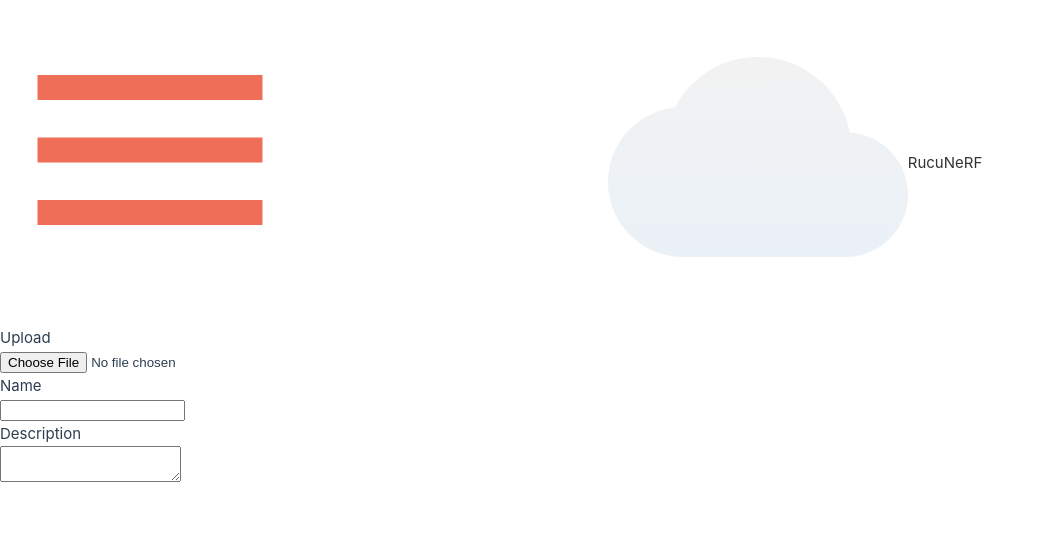
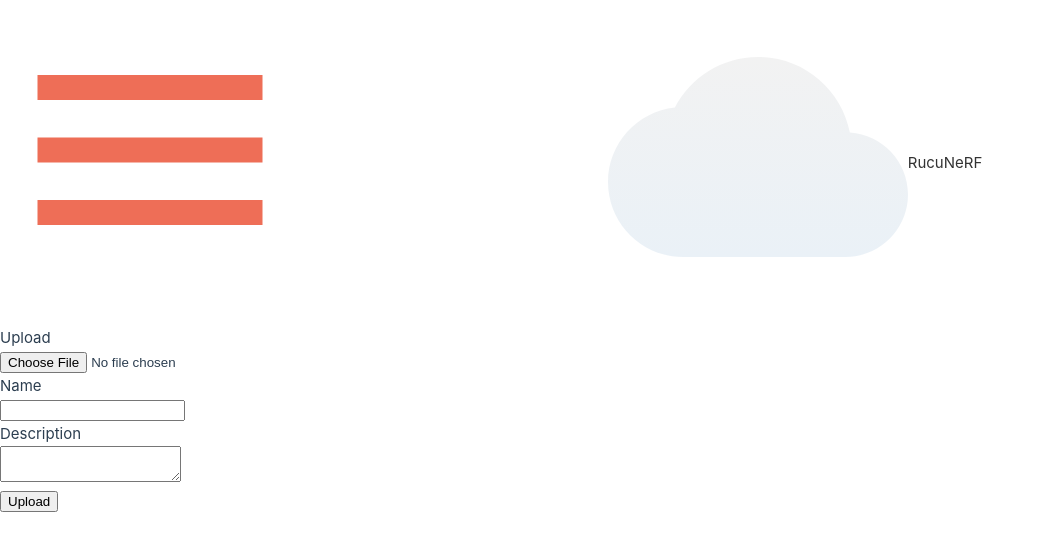
Before and after one commit to RucuLabs/nerfcfm-front, a Vue app in the folder RucuNerf/: page /uploadData in a window 1280 px wide. Shown: the top 550 px of the page, without its empty margins (0-1044 px from the left). Built offline with nearby package versions, Linux system fonts and the light colour scheme.

Commit message:
fix: missing button

```diff
--- a/RucuNerf/src/views/MainView.vue
+++ b/RucuNerf/src/views/MainView.vue
@@ -46,7 +46,7 @@
           <RouterLink to="/myProcessedData">
             <el-menu-item index="2-1">
               <el-icon><List /></el-icon>
-              My Processed Data
+              Ready Data
             </el-menu-item>
           </RouterLink>
           <RouterLink to="/processData">
--- a/RucuNerf/src/views/data/UploadDataView.vue
+++ b/RucuNerf/src/views/data/UploadDataView.vue
@@ -12,6 +12,11 @@
       <el-form-item label="Description">
         <el-input type="textarea"/>
       </el-form-item>
+      <el-form-item>
+        <el-button>
+          Upload
+        </el-button>
+      </el-form-item>
     </el-form>
   </template>
 
@@ -21,6 +26,7 @@
     ElForm,
     ElFormItem,
     ElInput,
+    ElButton,
   } from 'element-plus'
 
   const dataVal = ref({});
```
